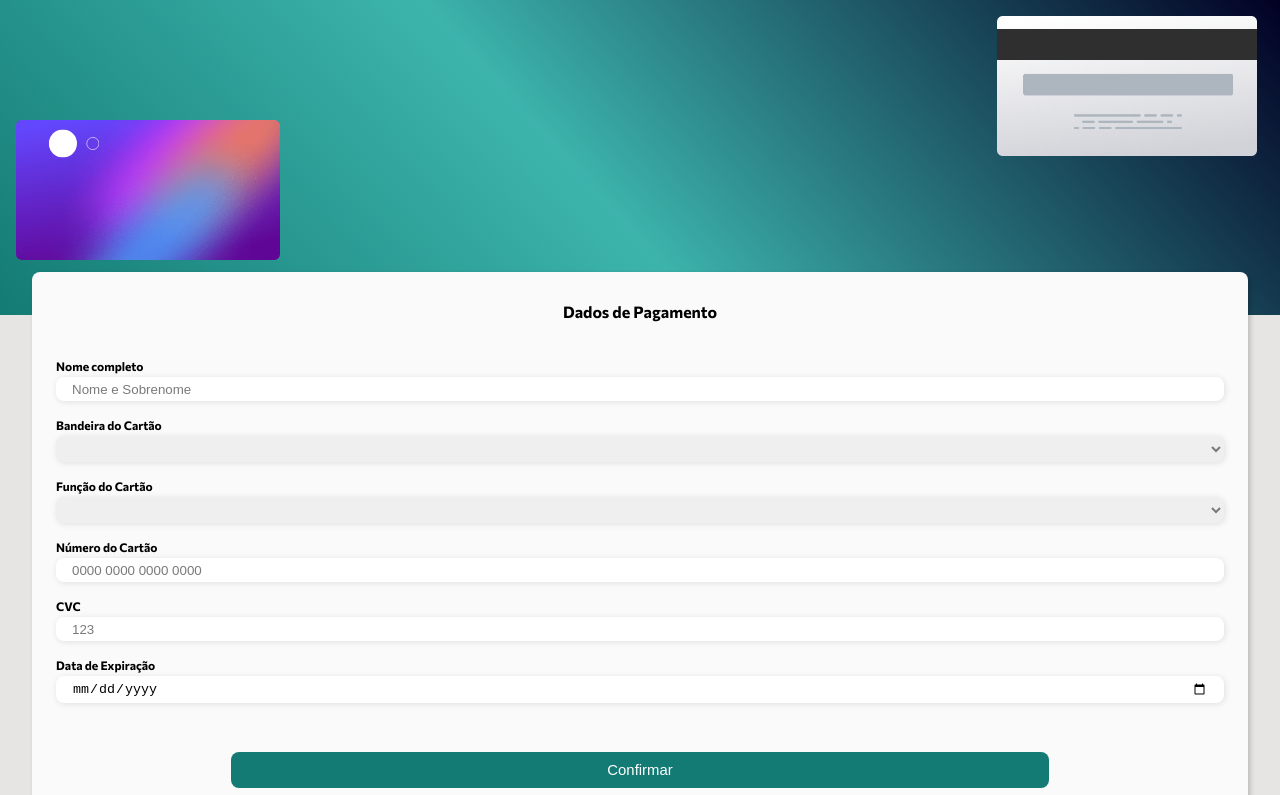
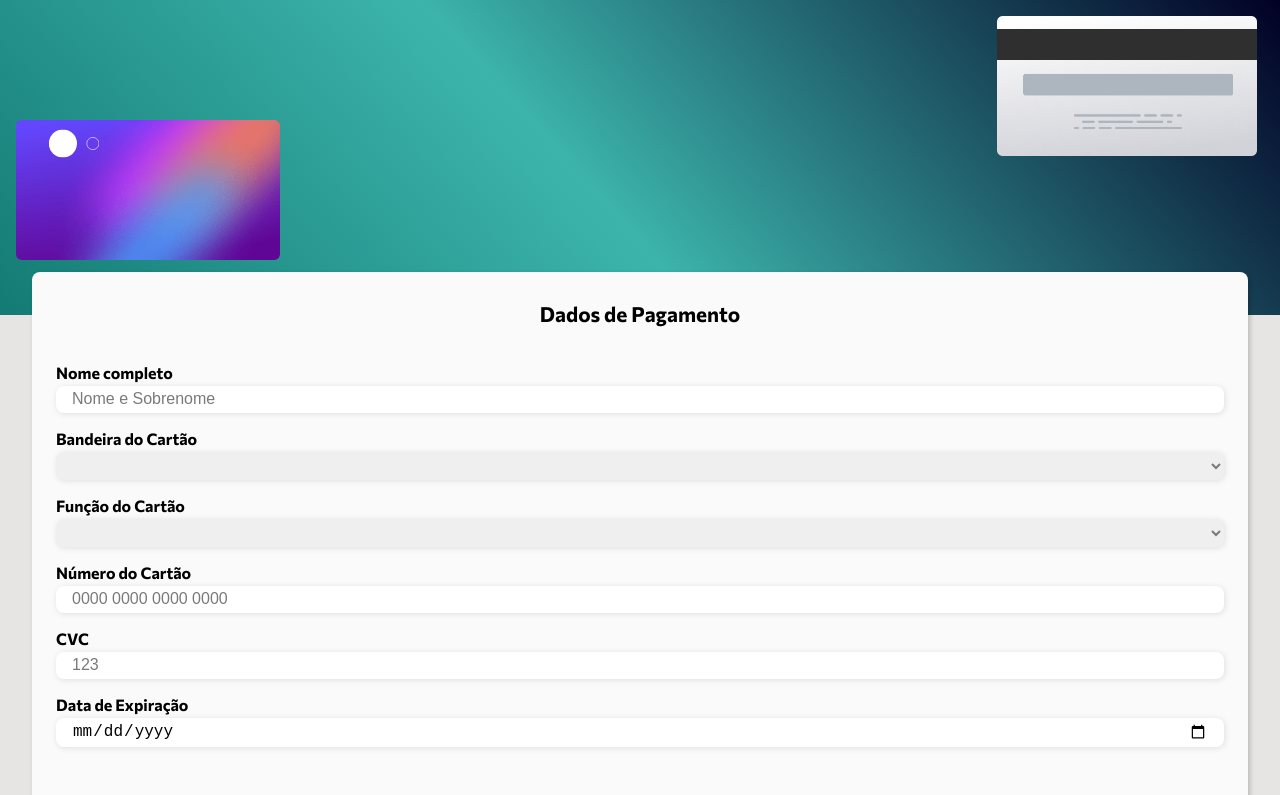
Before and after one commit to JennyLamego2022/Form_Cadastro, an Angular app: page /card in a window 1280 px wide. Shown: the top 795 px of the page. Built offline with nearby package versions, Linux system fonts and the light colour scheme.

Commit message:
feat: Ajustes no font-size e height dos containers

```diff
--- a/src/app/componentes/cadastro/cadastro.component.css
+++ b/src/app/componentes/cadastro/cadastro.component.css
@@ -21,7 +21,7 @@
 .container{
   font-family: 'Commissioner', sans-serif;
   width: 100%;
-  height: 1100px;
+  height: calc(855px + 272px + 2rem);
   background-color: var(--body-bg-color) ;
 
 
@@ -70,17 +70,19 @@ h1{
 .orientacao{
   text-align: center;
   padding-bottom: 2rem;
+  font-size: 1rem;
 }
 
 .title{
   text-align: center;
   padding: 1rem;
-  font-size: 1rem;
+  font-size: 1.3rem;
 }
 
 .dadosPessoais, .dadosPagamento{
   padding-bottom: 2rem;
   border-top: 1px solid var(--text-second-color);
+  font-size: 1rem;
 }
 
 
@@ -107,7 +109,7 @@ background-color: var(--body-moderate-color);
 
 .acoes button a{
   text-decoration: none;
-  font-size: 0.93rem;
+  font-size: 1rem;
   font-weight: 500;
   color: var(--text-special-color)
 }
--- a/src/app/componentes/cadastro/cadastro.component.html
+++ b/src/app/componentes/cadastro/cadastro.component.html
@@ -7,7 +7,7 @@
 
   <fieldset class="dados-cadastrados">
     <h1>Confirmação de Dados</h1>
-    <p class="orientacao">Agoras veja se estão todos os dados corretos, para poder concluir o seu cadastro.</p>
+    <p class="orientacao">Verifique se estão todos os dados estão corretos, para poder concluir o seu cadastro.</p>
     <div class="dadosPessoais">
       <h2 class="title">Dados Pessoais</h2>
       <p class="nome"><b>Nome:</b> {{ cadastro.nome }}</p>
--- a/src/app/componentes/card/card.component.css
+++ b/src/app/componentes/card/card.component.css
@@ -20,7 +20,7 @@
 .container{
   font-family: 'Commissioner', sans-serif;
   width: 100%;
-  height:900px;
+  height: calc(648px + 272px + 2rem);
   justify-content: center;
   align-items: center;
   background-color: var(--body-bg-color) ;
@@ -75,6 +75,7 @@
   text-align: center;
   color: var(--text-primary-color);
   font-weight: 600;
+  font-size: 1.3rem;
 }
 
 .info-card{
@@ -159,6 +160,7 @@
   border: none;
   border-radius: 8px;
   box-shadow: 1px 1px 6px #0000001c;
+  font-size: 1rem;
 }
 
 .inputCard-box input:hover, #card:hover, #fCard:hover{
@@ -167,11 +169,15 @@
 
 .inputCard-box input:focus-visible, #card:focus-visible, #fCard:focus-visible{
   outline: 1px solid var(--body-bgForm-color);
+  font-size: 1rem;
+}
 
+#options{
+  font-size: 0.8rem;
 }
 
 .inputCard-box label{
-  font-size: 0.75rem;
+  font-size: 1rem;
   font-weight: 600;
   color: var(--text-primary-color);
 }
@@ -241,7 +247,7 @@ background-color: var(--body-moderate-color);
 
 .acoes button a{
   text-decoration: none;
-  font-size: 0.93rem;
+  font-size: 1rem;
   font-weight: 500;
   color: var(--text-special-color)
 }
--- a/src/app/componentes/card/card.component.html
+++ b/src/app/componentes/card/card.component.html
@@ -32,16 +32,16 @@
         <p class="inputCard-box">
           <label for="card">Bandeira do Cartão   </label>
           <select name="usercard" id="card" required [(ngModel)]="dadosCartao.bandeira">
-            <option value="visa">Visa</option>
-            <option value="master">MasterCard</option>
-            <option value="amex">American Express</option>
+            <option id="options" value="visa">Visa</option>
+            <option id="options" value="master">MasterCard</option>
+            <option id="options" value="amex">American Express</option>
           </select>
         </p>
         <p class="inputCard-box">
           <label for="fCard">Função do Cartão   </label>
           <select name="usercard" id="fCard" required [(ngModel)]="dadosCartao.funcao">
-            <option value="debito">Débito</option>
-            <option value="credito">Crédito</option>
+            <option id="options" value="debito">Débito</option>
+            <option id="options" value="credito">Crédito</option>
           </select>
         </p>
         <p class="inputCard-box">
@@ -69,9 +69,9 @@
           <button class="confirmar" type="submit" (click)="cadastroDadosCard()"><a>Confirmar</a></button>
 
           <div class="edicao">
-            <!-- <button class="editar" routerLink="/form">
-              <img id ="editar" src="../../../assets/img/edit_button.svg">
-            </button> -->
+            <button class="editar" routerLink="/form">
+              <img id ="editar" src="../../../assets/img/undo_buttom.svg">
+            </button>
             <button class="excluir" routerLink="/excluirCadastro/{{cadastro.id}}">
               <img id = "excluir" src="../../../assets/img/delete_button.svg">
             </button>
--- a/src/app/componentes/form/form.component.css
+++ b/src/app/componentes/form/form.component.css
@@ -20,7 +20,7 @@
 .container{
   font-family: 'Commissioner', sans-serif;
   width: 100%;
-  height:1180px;
+  height:calc(1027px + 210px + 2rem);
   justify-content: center;
   align-items: center;
   background-color: var(--body-bg-color) ;
@@ -114,7 +114,7 @@
 }
 
 #instruction{
-  font-size: 0.8rem;
+  font-size: 1rem;
   text-align: center;
   margin-bottom: 2rem;
   color:var(--text-second-color)
@@ -125,6 +125,7 @@
   text-align: center;
   color: var(--text-primary-color);
   font-weight: 600;
+  font-size: 1.3rem;
 }
 
 .input-group{
@@ -146,6 +147,7 @@
   border: none;
   border-radius: 8px;
   box-shadow: 1px 1px 6px #0000001c;
+  font-size: 1rem;
 }
 
 .input-box input:hover{
@@ -158,7 +160,7 @@
 }
 
 .input-box label{
-  font-size: 0.75rem;
+  font-size: 1rem;
   font-weight: 600;
   color: var(--text-primary-color);
 }
@@ -226,7 +228,7 @@ background-color: var(--body-moderate-color);
 
 .acoes button a{
   text-decoration: none;
-  font-size: 0.93rem;
+  font-size: 1rem;
   font-weight: 500;
   color: var(--text-special-color)
 }
```
Also changed, not shown: backend/db.json (+12 -12 lines), src/assets/img/undo_buttom.svg (added).
